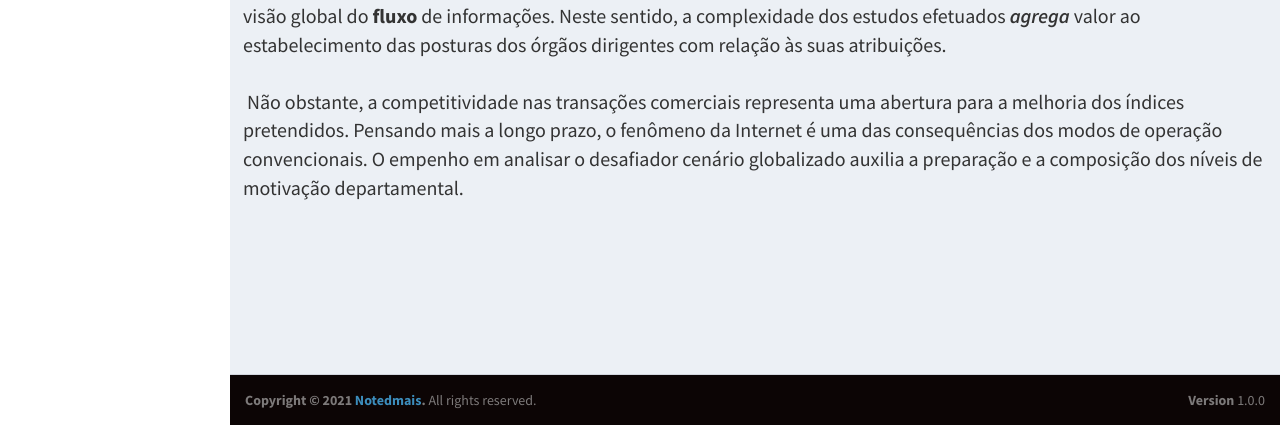
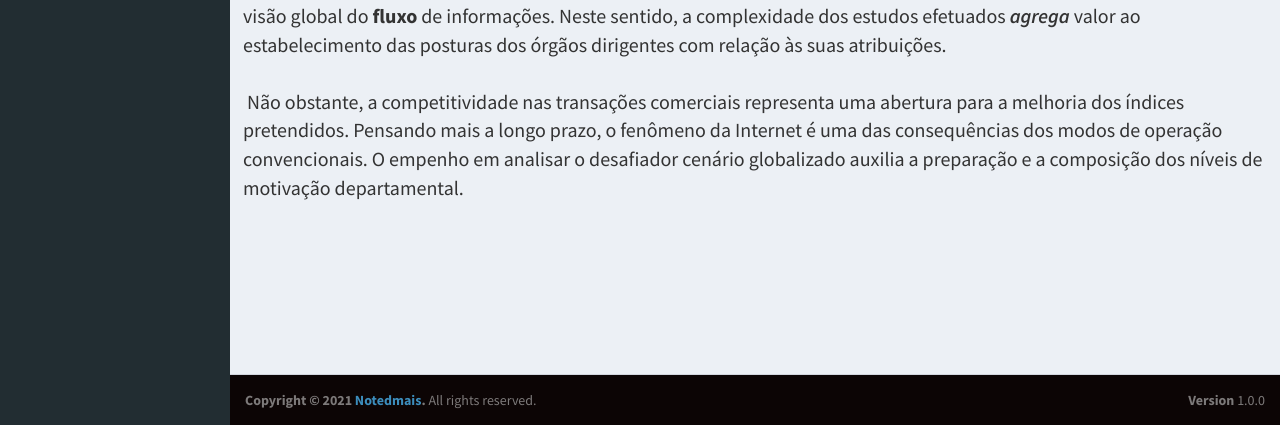
Before and after one commit to davserv/notedmais, a plain HTML site: page index.html in a window 1280 px wide. Shown: the part 375-800 px from the top of the page. Drawn offline with Linux system fonts and the light colour scheme.

Commit message:
Update index.html

```diff
--- a/index.html
+++ b/index.html
@@ -54,7 +54,7 @@
   <link rel="stylesheet" href="bootstrap/css/bootstrap.min.css">
   <link href="bootstrap/font-awesome/css/font-awesome.min.css" rel="stylesheet">
   <link rel="stylesheet" href="plugins/dist/css/AdminLTE.min.css">
-  <link rel="stylesheet" href="plugins/dist/css/skins/_all-skins.min.css">
+  <link rel="stylesheet" href="plugins/dist/css/skins/all-skins.min.css">
   <link rel="stylesheet" href="plugins/pace/pace.min.css">
   <link rel="stylesheet"
     href="https://fonts.googleapis.com/css?family=Source+Sans+Pro:300,400,600,700,300italic,400italic,600italic">
```
